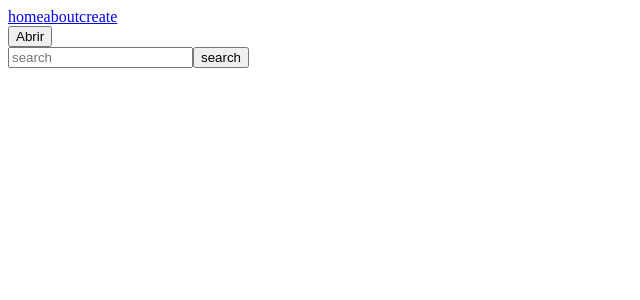
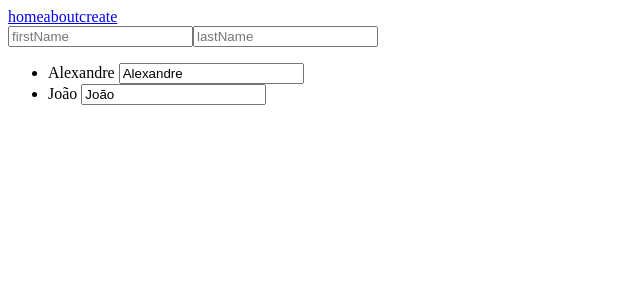
Before and after one commit to Andreewkj/curso-full-stack-vue-laravel, a Vue app: page / in a window 1280 px wide. Shown: the top 300 px of the page, without its empty margins (0-640 px from the left). Built offline with nearby package versions, Linux system fonts and the light colour scheme.

Commit message:
first commit

```diff
--- a/src/App.vue
+++ b/src/App.vue
@@ -2,23 +2,9 @@
     <Nav/>
 
     <router-view></router-view>
-    <input type="text" name="" id="" placeholder="search" @keyup="search">
-    <button>search</button>
 
 </template>
 
 <script setup>
 import Nav from '@/components/Nav.vue';
-import _ from 'lodash';
-
-import { ref, onMounted, reactive } from 'vue';
-
-const search = _.debounce(() => {
-  console.log('search');
-}, 1000)
-
-// function search() {
-//   console.log('search');
-// }
-
 </script>
--- a/src/views/HomeView.vue
+++ b/src/views/HomeView.vue
@@ -1,23 +1,54 @@
 <template>
 <div>
-    <button @click="openModal = true">Abrir</button>
+    <input type="text" v-model="user.firstName" placeholder="firstName">
+    <input type="text" v-model="user.lastName" placeholder="lastName">
 
-    <Modal v-if="openModal" @close-modal="openModal = false">
-        <template #default>
-            <form action="" method="get">
-                <input type="text" name="" placeholder="Email">
-                <input type="text" name="" placeholder="Senha">
-                <button>Login</button>
-            </form>
-        </template>
-    </Modal>
+    <ul>
+        <li v-for="item in items" :key="item.id">{{ item.name }} <input type="text" v-model="item.name"></li>
+    </ul>
 </div>
 </template>
 
 <script setup>
 
-import {ref} from 'vue';
-import Modal from '@/components/Modal.vue'
+import {ref, watch, reactive} from 'vue';
 
-const openModal = ref(false);
+const firstName = ref('');
+const lastName = ref('');
+
+watch([firstName, lastName], ([valueFirstName, valueLastName], [oldValueFirstName, oldValueLastName]) => {
+    console.log('new => ' + valueFirstName, 'old => ' + oldValueFirstName);
+})
+
+const user = reactive({
+    firstName:'',
+    lastName:''
+})
+
+const items = reactive([
+    {
+        id: 1,
+        name:'Alexandre'
+    },
+    {
+        id:2,
+        name:'João'
+    },
+])
+
+// watch(() =>
+//     user.firstName,
+//         (value, oldValue) => {
+//             console.log(value + '-' + oldValue);
+//         }
+//     )
+
+watch(
+    items, (value) => {
+        value.forEach((item) => {
+        if (!Number.isInteger(Number(item))) {
+            console.log('not a number '+item.name);
+        }
+    })
+})
 </script>
```
